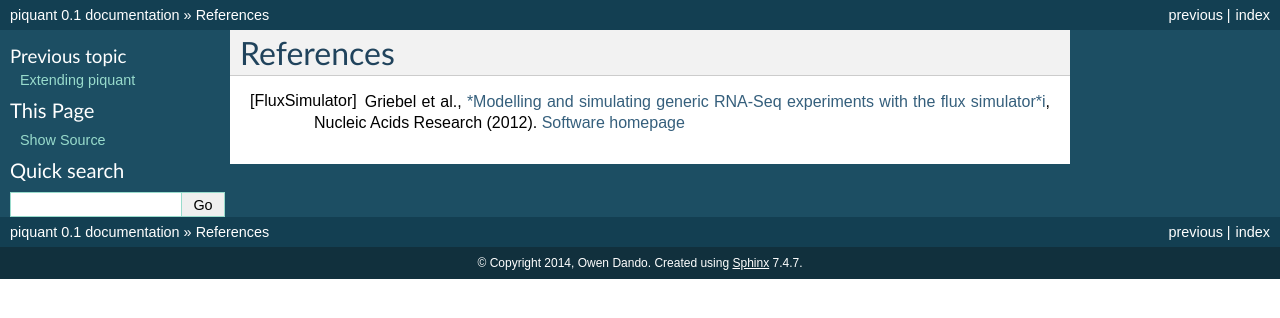
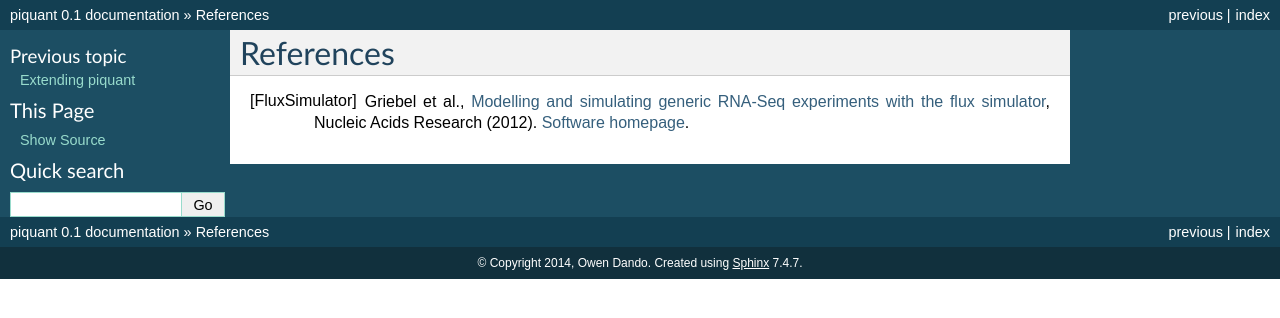
Before and after one commit to lweasel/piquant, a Sphinx documentation site: the page built from docs/references.rst, in a window 1280 px wide. Shown: the top 318 px of the page. Built offline with Sphinx 7.4.7, drawn with Linux system fonts in a browser that asks for light colours.

Commit message:
Can't have italics within a link apparently.

```diff
--- a/docs/references.rst
+++ b/docs/references.rst
@@ -1,4 +1,4 @@
 References
 ==========
 
-.. [FluxSimulator] Griebel et al., `*Modelling and simulating generic RNA-Seq experiments with the flux simulator*i <http://nar.oxfordjournals.org/content/40/20/10073>`_, Nucleic Acids Research (2012). `Software homepage <http://sammeth.net/confluence/display/SIM/Home>`_
+.. [FluxSimulator] Griebel et al., `Modelling and simulating generic RNA-Seq experiments with the flux simulator <http://nar.oxfordjournals.org/content/40/20/10073>`_, Nucleic Acids Research (2012). `Software homepage <http://sammeth.net/confluence/display/SIM/Home>`_.
```
